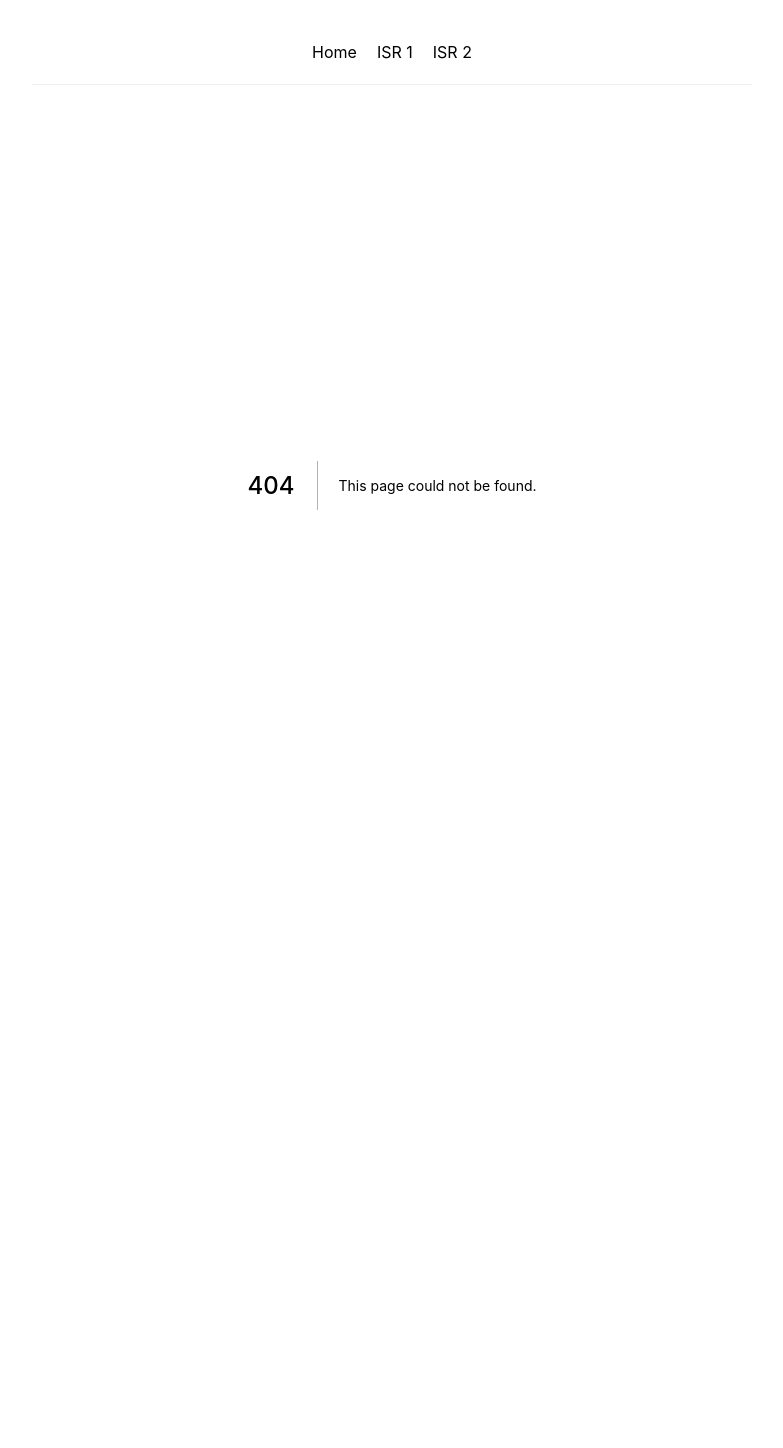
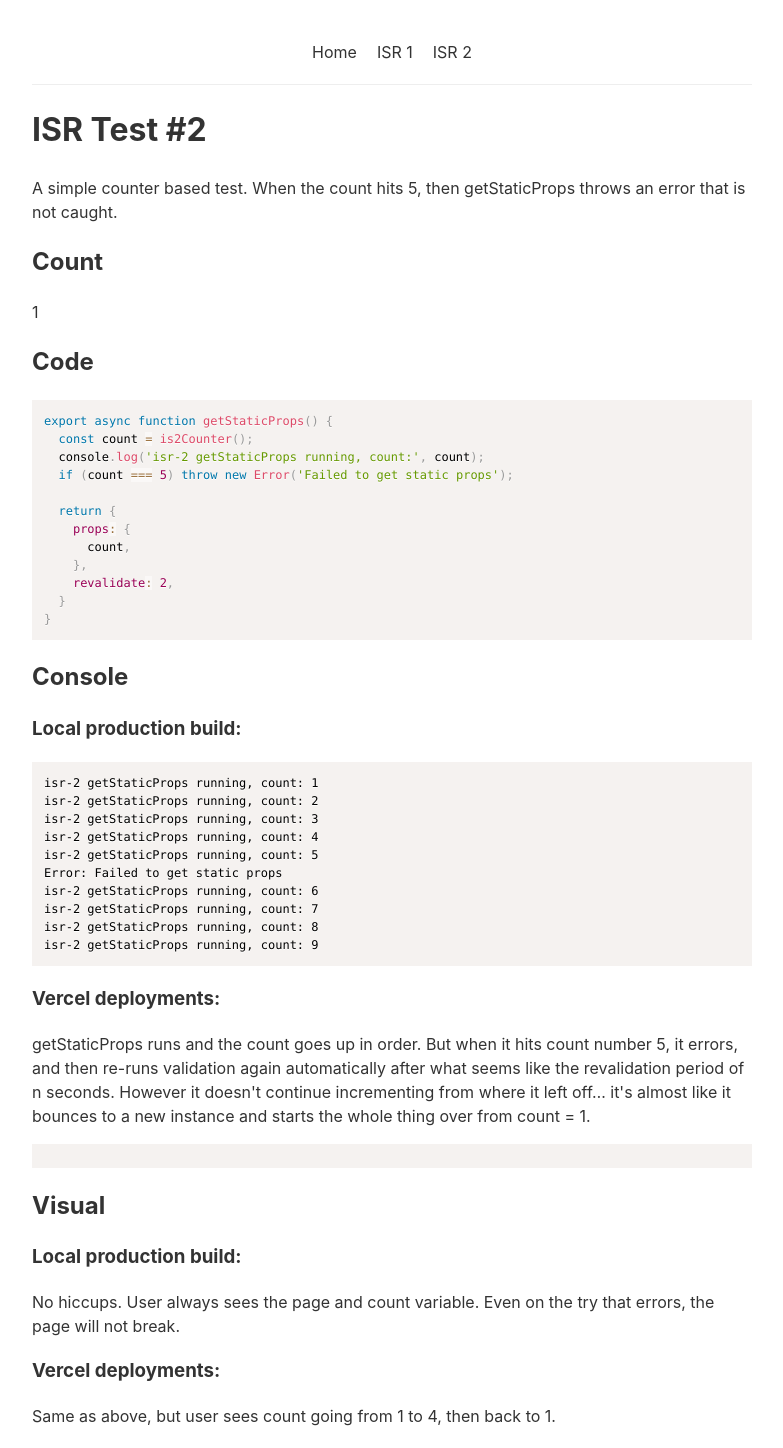
Before and after one commit to dapperlabs/nextjs-isr-testing, a Next.js app: page /isr-2 in a window 1280 px wide. Before the commit this address had no page. Shown: the whole page, without its empty margins (248-1031 px from the left). Before the commit the page ends 905 px from the top, so only its background shows below. Built offline with nearby package versions, Linux system fonts and the light colour scheme.

Commit message:
Makes base case test 1 and updates test 2

```diff
--- /dev/null
+++ b/constants/isr-2.js
@@ -0,0 +1,26 @@
+export const code = `export async function getStaticProps() {
+  const count = is2Counter();
+  console.log('isr-2 getStaticProps running, count:', count);
+  if (count === 5) throw new Error('Failed to get static props');
+
+  return {
+    props: {
+      count,
+    },
+    revalidate: 2,
+  }
+}`;
+
+export const localResults = `isr-2 getStaticProps running, count: 1
+isr-2 getStaticProps running, count: 2
+isr-2 getStaticProps running, count: 3
+isr-2 getStaticProps running, count: 4
+isr-2 getStaticProps running, count: 5
+Error: Failed to get static props
+isr-2 getStaticProps running, count: 6
+isr-2 getStaticProps running, count: 7
+isr-2 getStaticProps running, count: 8
+isr-2 getStaticProps running, count: 9
+`;
+
+export const vercelResults = ``;
--- /dev/null
+++ b/pages/isr-2.js
@@ -0,0 +1,56 @@
+import { useEffect } from 'react';
+import Head from 'next/head'
+import Prism from 'prismjs';
+import counter from '../utils/counter';
+import { code, localResults, vercelResults } from '../constants/isr-2';
+
+const is2Counter = counter();
+
+function Isr2({ count }) {
+  useEffect(() => {
+    Prism.highlightAll();
+  }, []);
+
+  return (
+    <div>
+      <h1>ISR Test #2</h1>
+      <p>A simple counter based test. When the count hits 5, then getStaticProps throws an error that is not caught.</p>
+      <h2>Count</h2>
+      <p>{count}</p>
+      <h2>Code</h2>
+      <pre>
+        <code className="language-javascript">{code}</code>
+      </pre>
+      <h2>Console</h2>
+      <h3>Local production build:</h3>
+      <pre>
+        <code className="language-shell">{localResults}</code>
+      </pre>
+      <h3>Vercel deployments:</h3>
+      <p>getStaticProps runs and the count goes up in order. But when it hits count number 5, it errors, and then re-runs validation again automatically after what seems like the revalidation period of n seconds. However it doesn't continue incrementing from where it left off… it's almost like it bounces to a new instance and starts the whole thing over from count = 1.</p>
+      <pre>
+        <code className="language-shell">{vercelResults}</code>
+      </pre>
+      <h2>Visual</h2>
+      <h3>Local production build:</h3>
+      <p>No hiccups. User always sees the page and count variable. Even on the try that errors, the page will not break.</p>
+      <h3>Vercel deployments:</h3>
+      <p>Same as above, but user sees count going from 1 to 4, then back to 1.</p>
+    </div>
+  );
+}
+
+export async function getStaticProps() {
+  const count = is2Counter();
+  console.log('isr-2 getStaticProps running, count:', count);
+  if (count === 5) throw new Error('Failed to get static props');
+
+  return {
+    props: {
+      count,
+    },
+    revalidate: 10,
+  }
+}
+
+export default Isr2
--- a/utils/counter.js
+++ b/utils/counter.js
@@ -1,6 +1,8 @@
-let count = 0;
+export default function counter() {
+  let count = 0;
 
-export function counter() {
-  count += 1;
-  return count;
+  return function() {
+    count += 1;
+    return count;
+  }
 }
```
Also changed, not shown: constants/isr-1.js (+13 -15 lines), pages/index.js (+4 -5 lines), pages/isr-1.js (+17 -13 lines).
